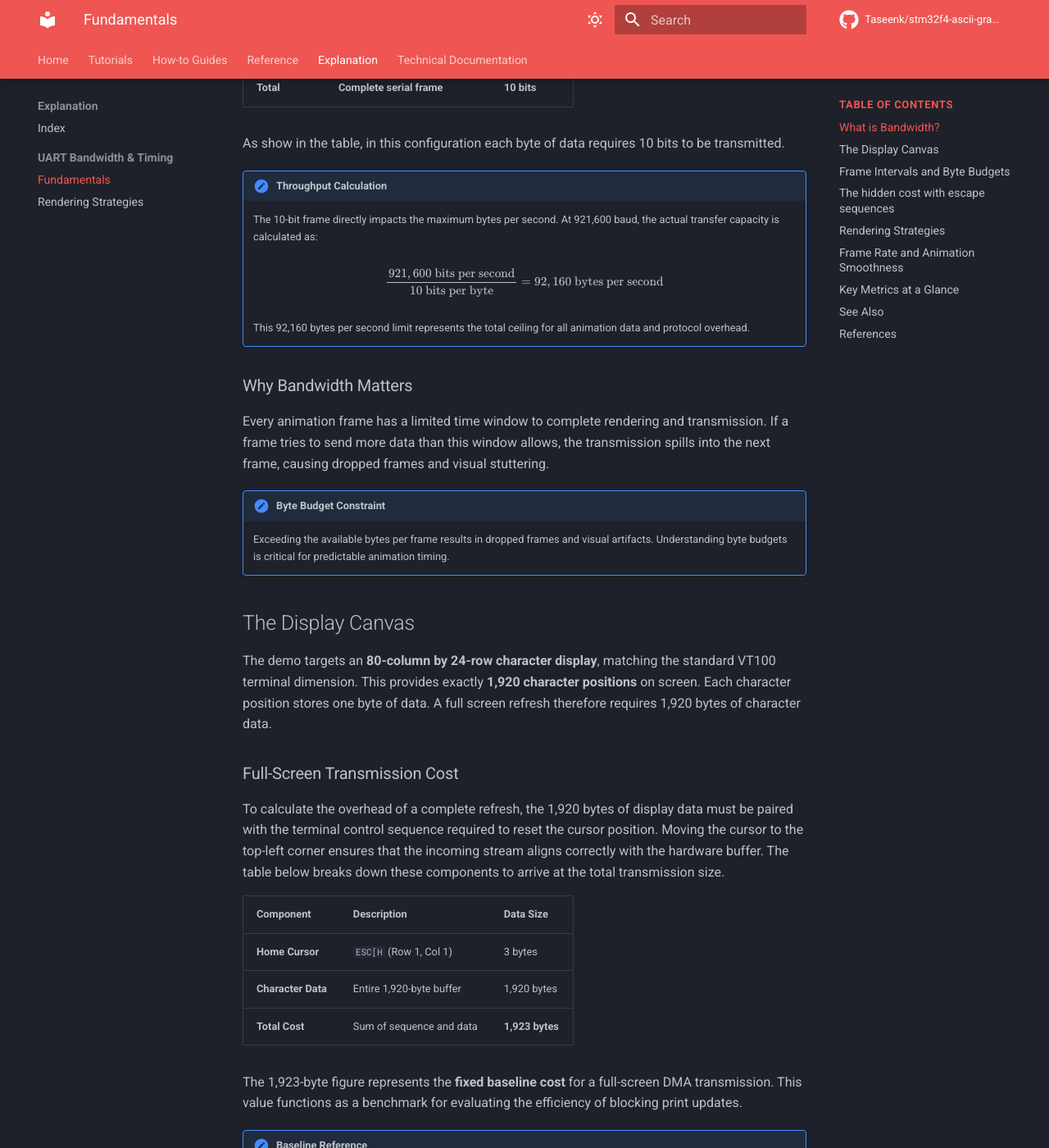
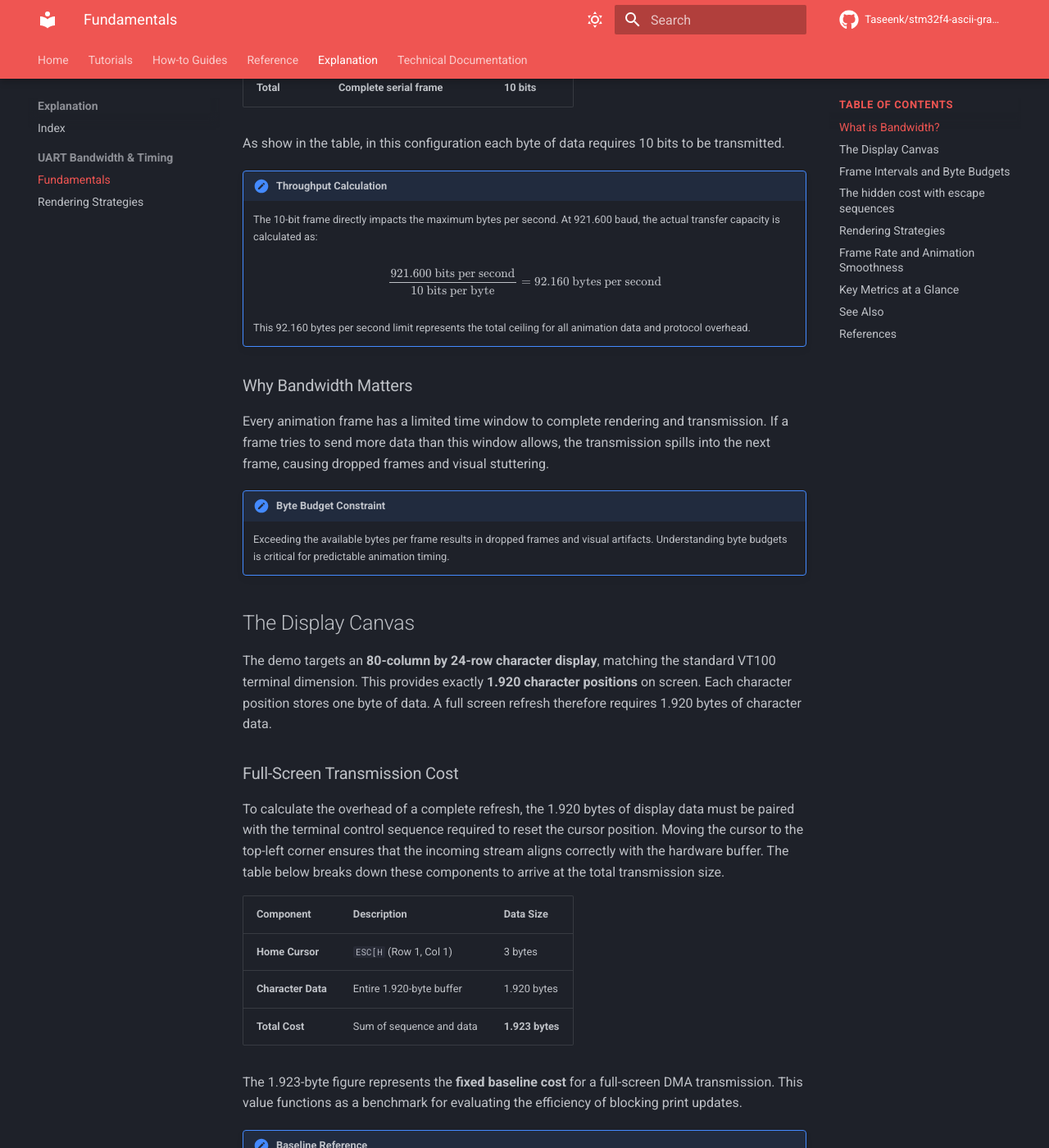
Before and after one commit to Taseenk/stm32f4-ascii-graphics-demo, an MkDocs documentation site: the page built from Docs/Explanation/uart-bandwidth.md, in a window 1280 px wide and 1400 px high, scrolled down 1905 px. Shown: the whole window at 82% size. Built offline with MkDocs 1.6.1 and Material for MkDocs 9.7.7, drawn with Linux system fonts in a browser that asks for light colours; comment, search, counter and statistics services are not loaded; some of the changed text lies outside the part shown.

Commit message:
docs: correct decimal formatting in documentation

```diff
--- a/Docs/Explanation/uart-bandwidth.md
+++ b/Docs/Explanation/uart-bandwidth.md
@@ -28,7 +28,7 @@ Baud rate is a fundamental element for UART (Universal Asynchronous Receiver-Tra
 
 ### project configuration
 
-Followig the theoretical concepts of bandwidth and baud rate, it’s important to look at how these are applied in the context of this project. This demo is configured to use a baud rate of 921,600 baud. The highest available speed supported by the STM32F4 microcontroller. This configuration is necessary to maximize bandwidth for animation data. This enables higher frame rates, providing the stability needed for more complex scenes.
+Followig the theoretical concepts of bandwidth and baud rate, it’s important to look at how these are applied in the context of this project. This demo is configured to use a baud rate of 921.600 baud. The highest available speed supported by the STM32F4 microcontroller. This configuration is necessary to maximize bandwidth for animation data. This enables higher frame rates, providing the stability needed for more complex scenes.
 
 #### The 8-N-1 Packet Overhead
 
@@ -45,11 +45,11 @@ To calculate the actual throughput of data, it is necessary to look at how each
 As show in the table, in this configuration each byte of data requires 10 bits to be transmitted.
 
 !!! note "Throughput Calculation"
-    The 10-bit frame directly impacts the maximum bytes per second. At 921,600 baud, the actual transfer capacity is calculated as:
+    The 10-bit frame directly impacts the maximum bytes per second. At 921.600 baud, the actual transfer capacity is calculated as:
 
-    $$ \frac{921,600 \text{ bits per second}}{10 \text{ bits per byte}} = 92,160 \text{ bytes per second} $$
+    $$ \frac{921.600 \text{ bits per second}}{10 \text{ bits per byte}} = 92.160 \text{ bytes per second} $$
 
-    This 92,160 bytes per second limit represents the total ceiling for all animation data and protocol overhead.
+    This 92.160 bytes per second limit represents the total ceiling for all animation data and protocol overhead.
 
 ### Why Bandwidth Matters
 
@@ -60,22 +60,22 @@ Every animation frame has a limited time window to complete rendering and transm
 
 ## The Display Canvas
 
-The demo targets an **80-column by 24-row character display**, matching the standard VT100 terminal dimension. This provides exactly **1,920 character positions** on screen. Each character position stores one byte of data. A full screen refresh therefore requires 1,920 bytes of character data.
+The demo targets an **80-column by 24-row character display**, matching the standard VT100 terminal dimension. This provides exactly **1.920 character positions** on screen. Each character position stores one byte of data. A full screen refresh therefore requires 1.920 bytes of character data.
 
 ### Full-Screen Transmission Cost
 
-To calculate the overhead of a complete refresh, the 1,920 bytes of display data must be paired with the terminal control sequence required to reset the cursor position. Moving the cursor to the top-left corner ensures that the incoming stream aligns correctly with the hardware buffer. The table below breaks down these components to arrive at the total transmission size.
+To calculate the overhead of a complete refresh, the 1.920 bytes of display data must be paired with the terminal control sequence required to reset the cursor position. Moving the cursor to the top-left corner ensures that the incoming stream aligns correctly with the hardware buffer. The table below breaks down these components to arrive at the total transmission size.
 
 | Component | Description | Data Size |
 | :--- | :--- | :--- |
 | **Home Cursor** | `ESC[H` (Row 1, Col 1) | 3 bytes |
-| **Character Data** | Entire 1,920-byte buffer | 1,920 bytes |
-| **Total Cost** | Sum of sequence and data | **1,923 bytes** |
+| **Character Data** | Entire 1.920-byte buffer | 1.920 bytes |
+| **Total Cost** | Sum of sequence and data | **1.923 bytes** |
 
-The 1,923-byte figure represents the **fixed baseline cost** for a full-screen DMA transmission. This value functions as a benchmark for evaluating the efficiency of blocking print updates.
+The 1.923-byte figure represents the **fixed baseline cost** for a full-screen DMA transmission. This value functions as a benchmark for evaluating the efficiency of blocking print updates.
 
 !!! hint "Baseline Reference"
-    The 1,923-byte cost appears in every frame rate and bandwidth calculation throughout the project. Memorizing this number helps predict frame timings quickly.
+    The 1.923-byte cost appears in every frame rate and bandwidth calculation throughout the project. Memorizing this number helps predict frame timings quickly.
 
 ## Frame Intervals and Byte Budgets
 
@@ -85,7 +85,7 @@ The following section breaks down how to calculate these values and what they me
 
 ### Calculating Available Time per Frame
 
-Stability at 921,600 baud requires a fixed transmission window. Setting a target frame rate defines this window. For example, at 30 FPS, the frame interval is approximately 33,3 ms and is calculated as follows:
+Stability at 921.600 baud requires a fixed transmission window. Setting a target frame rate defines this window. For example, at 30 FPS, the frame interval is approximately 33,3 ms and is calculated as follows:
 
 $$ \text{Frame Interval (ms)} = \frac{1000}{\text{Target FPS}} $$
 
@@ -93,20 +93,20 @@ This interval establishes the hard deadline for all serial communication before
 
 ### Byte Budget Calculation
 
-The byte budget represents the total volume of data allowed within a single frame interval. As calculated earlier, the effective throughput of the UART interface at 921,600 baud is 92,160 bytes per second. To determine how many bytes can be sent within each frame, the following formula is used:
+The byte budget represents the total volume of data allowed within a single frame interval. As calculated earlier, the effective throughput of the UART interface at 921.600 baud is 92.160 bytes per second. To determine how many bytes can be sent within each frame, the following formula is used:
 
-$$ \text{Bytes Available per Frame} = \frac{92,160}{\text{Target FPS}} $$
+$$ \text{Bytes Available per Frame} = \frac{92.160}{\text{Target FPS}} $$
 
 The table below provides a lookup for common targets:
 
 | Target FPS | Frame Interval (ms) | Bytes Available per Frame |
 | :--- | :--- | :--- |
-| 10 | 100 | 9,216 |
-| 30 | 33,3 | 3,072 |
-| 60 | 16.7 | 1,536 |
+| 10 | 100 | 9.216 |
+| 30 | 33,3 | 3.072 |
+| 60 | 16,7 | 1.536 |
 
 !!! tip "Constraint Awareness"
-    As the frame rate increases, the byte budget shrinks rapidly. While 30 FPS allows for 3,072 bytes, a move to 60 FPS cuts that capacity in half to 1,536 bytes. This reduction is critical because a full screen DMA refresh requires 1,923 bytes, making it impossible to sustain 60 FPS using DMA without exceeding the budget.
+    As the frame rate increases, the byte budget shrinks rapidly. While 30 FPS allows for 3.072 bytes, a move to 60 FPS cuts that capacity in half to 1.536 bytes. This reduction is critical because a full screen DMA refresh requires 1.923 bytes, making it impossible to sustain 60 FPS using DMA without exceeding the budget.
 
 For detailed tables on transmission times and a breakdown of how different rendering strategies impact these budgets, see the full [bandwidth and timing reference](../Reference/uart-bandwidth-timing.md).
 
@@ -123,10 +123,10 @@ While individual escape sequences appear small, they represent a significant hid
 For a complete breakdown of costs, see the [ANSI Code Reference](../Reference/uart-bandwidth-codes.md) on the exact byte costs for each escape sequence.
 
 !!! warning "Budget Exhaustion"
-    At 30 FPS, the total budget is 3,072 bytes. Updating just 220 characters with individual color and position codes can exceed this limit:
-    $$ 220 \times (8 \text{ bytes pos} + 5 \text{ bytes color} + 1 \text{ byte char}) = 3,080 \text{ bytes} $$
+    At 30 FPS, the total budget is 3.072 bytes. Updating just 220 characters with individual color and position codes can exceed this limit:
+    $$ 220 \times (8 \text{ bytes pos} + 5 \text{ bytes color} + 1 \text{ byte char}) = 3.080 \text{ bytes} $$
 
-    This calculation shows how 3,080 bytes surpasses the 3,072 byte limit, leading to frame drops or tearing.
+    This calculation shows how 3.080 bytes surpasses the 3.072 byte limit, leading to frame drops or tearing.
 
 ## Rendering Strategies
 
@@ -138,7 +138,7 @@ The primary constraint is the byte budget of the UART interface. While blocking
 
 | Category | Blocking Print | Full-Screen DMA |
 | :--- | :--- | :--- |
-| **Data Cost** | Variable (based on changes) | Fixed (1,923 bytes) |
+| **Data Cost** | Variable (based on changes) | Fixed (1.923 bytes) |
 | **CPU Impact** | Blocks during transmission | CPU is free during transfer |
 | **Complexity** | High (must track changes) | Low (linear buffer dump) |
 | **Best For** | Sparse UI, text, particles | Heavy motion, full-screen FX |
@@ -152,19 +152,19 @@ $$ \text{Total Bytes} \approx \text{Number of Position Changes} \times 9,5 \text
 
 The following calculation shows the **theoretical threshold** where blocking direct print becomes less efficient than a full-screen DMA transfer.
 
-$$ 1,923 \text{ DMA bytes} \div 9,5 \text{ bytes/pos} \approx 202 \text{ positions} $$
+$$ 1.923 \text{ DMA bytes} \div 9,5 \text{ bytes/pos} \approx 202 \text{ positions} $$
 
-Based on this calculation, if a scene modifies **fewer than 200 character positions**, block printing is theoretically more efficient. If **more than 200 position changes** occur, full-screen DMA is the superior choice because the cost remains capped at 1,923 bytes.
+Based on this calculation, if a scene modifies **fewer than 200 character positions**, block printing is theoretically more efficient. If **more than 200 position changes** occur, full-screen DMA is the superior choice because the cost remains capped at 1.923 bytes.
 
 ### Performance Implications
 
-At 30 FPS, the hardware must complete all transmission within a 33,3 ms frame interval. With a 921,600 baud rate (8-N-1), the total capacity per frame is 3,072 bytes. The table below details how the data volume of each strategy consumes this 33,3 ms time window:
+At 30 FPS, the hardware must complete all transmission within a 33,3 ms frame interval. With a 921.600 baud rate (8-N-1), the total capacity per frame is 3.072 bytes. The table below details how the data volume of each strategy consumes this 33,3 ms time window:
 
 | Strategy | Changed Positions | Total Bytes | Frame Interval Consumed |
 | :--- | :--- | :--- | :--- |
-| **Blocking Print** | 50 | 475 | $5.2\%$ |
-| **Blocking Print** | 200 | 1,900 | $20.6\%$ |
-| **Full-Screen DMA** | 1,920 | 1,923 | $20.9\%$ |
+| **Blocking Print** | 50 | 475 | $5,2\%$ |
+| **Blocking Print** | 200 | 1.900 | $20,6\%$ |
+| **Full-Screen DMA** | 1.920 | 1.923 | $20,9\%$ |
 
 For the logic and trade-offs behind these strategies, refer to [rendering strategies](../Explanation/uart-bandwidth-strategies.md). For timing constraints and budget tables, refer to [bandwidth and timing reference](../Reference/uart-bandwidth-timing.md).
 
@@ -178,7 +178,7 @@ Higher frame rates look smoother but demand more bandwidth. A scene running at 3
 Scenes using blocking print for sparse updates can achieve 45 to 60 FPS. Scenes using full-screen DMA are limited to 20 to 30 FPS.
 
 !!! note "Default Frame Rate Selection"
-    30 FPS was chosen because it provides sufficient smoothness for most animations while leaving 1,149 bytes per frame for animation logic and effects after DMA transmission.
+    30 FPS was chosen because it provides sufficient smoothness for most animations while leaving 1.149 bytes per frame for animation logic and effects after DMA transmission.
 
 ## Key Metrics at a Glance
 
@@ -186,13 +186,13 @@ Below is a summary of the key metrics and calculations that are referenced throu
 
 | Metric | Value | Context |
 | :--- | :--- | :--- |
-| Baud Rate | 921,600 bits/sec | Hardware limit on serial link |
-| Effective Throughput | 92,160 bytes/sec | After 10-bit framing overhead |
-| Screen Size | 80×24 = 1,920 bytes | VT100 standard dimensions |
-| Full-Screen Cost | 1,923 bytes | Including ESC[H home command |
+| Baud Rate | 921.600 bits/sec | Hardware limit on serial link |
+| Effective Throughput | 92.160 bytes/sec | After 10-bit framing overhead |
+| Screen Size | 80×24 = 1.920 bytes | VT100 standard dimensions |
+| Full-Screen Cost | 1.923 bytes | Including ESC[H home command |
 | Blocking Print per Position | ~9,5 bytes average | Varies by coordinate length |
-| 30 FPS Byte Budget | 3,072 bytes | Leaves 1,149 bytes after DMA |
-| 60 FPS Byte Budget | 1,536 bytes | Full-screen DMA exceeds this |
+| 30 FPS Byte Budget | 3.072 bytes | Leaves 1.149 bytes after DMA |
+| 60 FPS Byte Budget | 1.536 bytes | Full-screen DMA exceeds this |
 
 ## See Also
 
```
Also changed, not shown: Docs/Explanation/uart-bandwidth-strategies.md (+9 -9 lines), Docs/Reference/uart-bandwidth-timing.md (+33 -33 lines).
